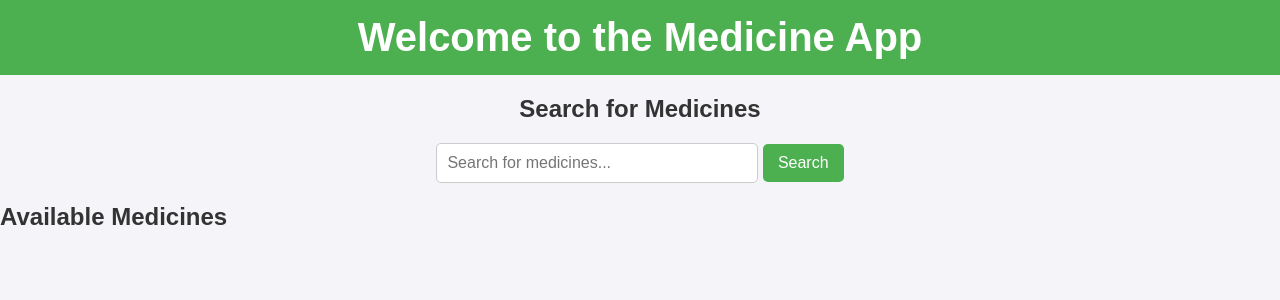
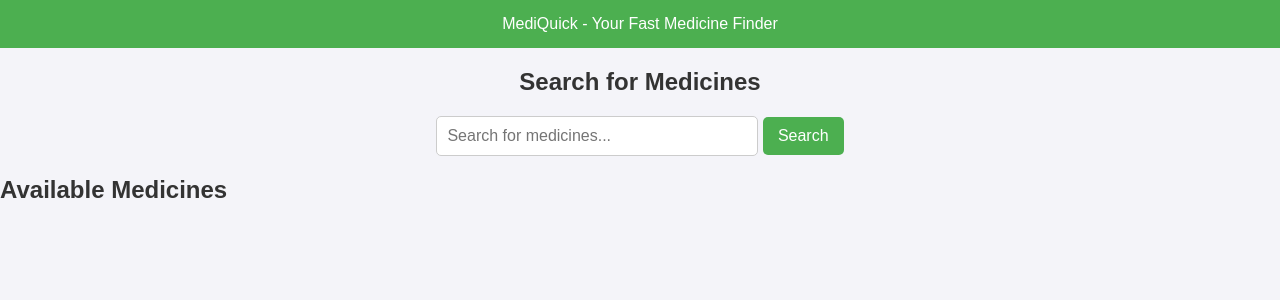
Before and after one commit to FoujanFerdows/medicine_project, a Django app: template catalog/catalog/templates/catalog/home.html in a window 1280 px wide. Shown: the top 300 px of the page. Run offline with Django 3.2, Linux system fonts and the light colour scheme; the template is opened without the code that fills it, so the values that code supplies are empty.

Commit message:
Update home.html

```diff
--- a/catalog/catalog/templates/catalog/home.html
+++ b/catalog/catalog/templates/catalog/home.html
@@ -3,7 +3,7 @@
 <head>
     <meta charset="UTF-8">
     <meta name="viewport" content="width=device-width, initial-scale=1.0">
-    <title>Welcome to the Medicine App</title>
+    <title>MediQuick - Your Fast Medicine Finder</title>
     <style>
         body {
             font-family: Arial, sans-serif;
@@ -84,8 +84,7 @@
 </head>
 <body>
 
-    <header>
-        <h1>Welcome to the Medicine App</h1>
+    <header>MediQuick - Your Fast Medicine Finder</h1>
     </header>
 
     <div class="search-container">
```
